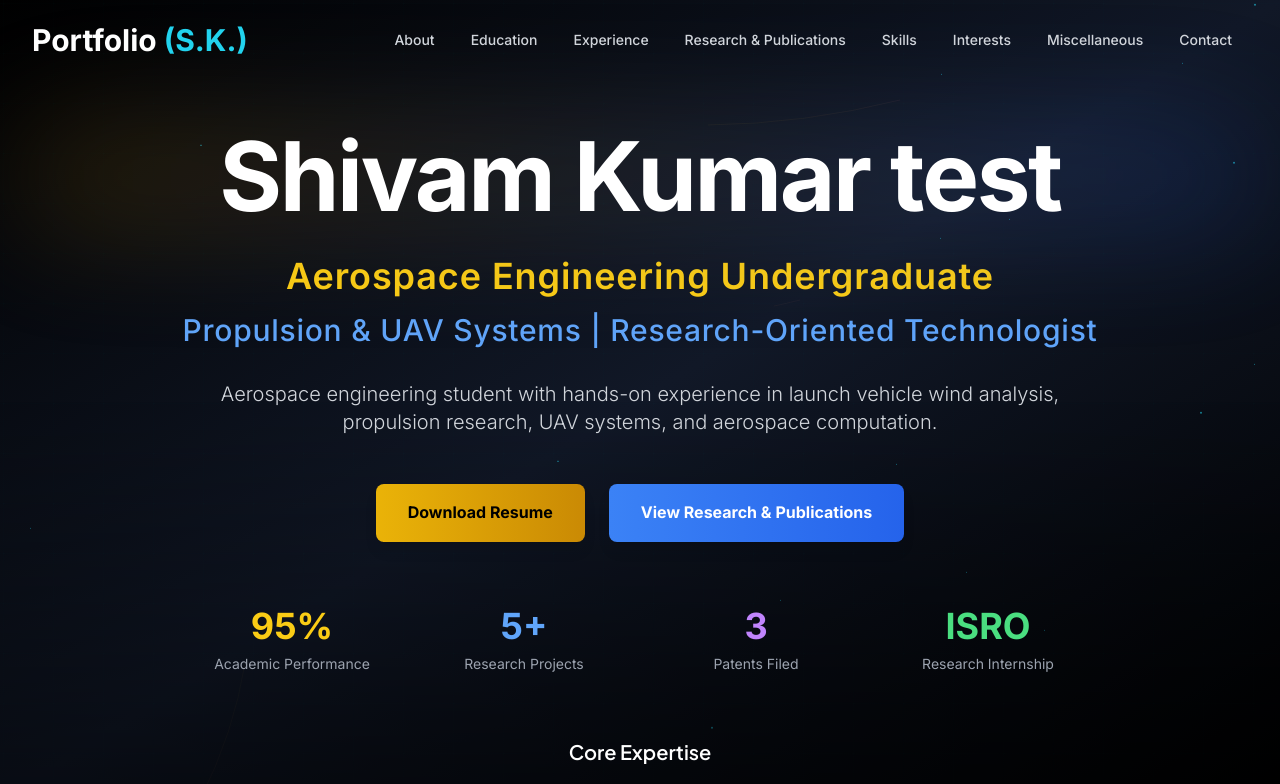
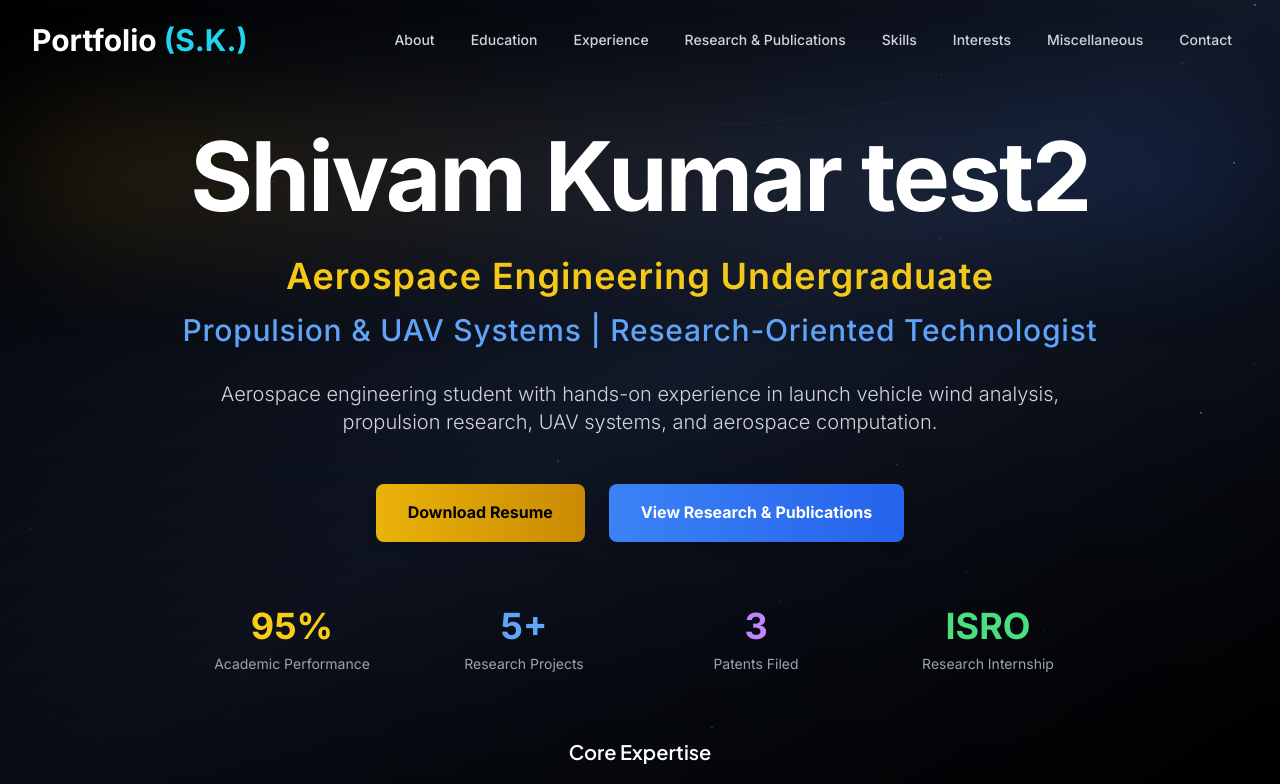
Before and after one commit to shivruti5658-afk/selfport, a React (Vite) app in the folder premium-portfolio/: page / in a window 1280 px wide. Shown: the top 784 px of the page. Built offline with nearby package versions, Linux system fonts and the light colour scheme.

Commit message:
Test Vercel auto-deployment - update name to test2

```diff
--- a/premium-portfolio/src/pages/HomePage.tsx
+++ b/premium-portfolio/src/pages/HomePage.tsx
@@ -31,7 +31,7 @@ const HomePage: React.FC = () => {
                 className="relative text-4xl sm:text-5xl md:text-6xl lg:text-8xl font-bold text-white leading-tight cursor-default tracking-tight mt-12"
                 delay={100}
               >
-                Shivam Kumar test
+                Shivam Kumar test2
               </AnimatedText>
             </motion.div>
 
```
Also changed, not shown: premium-portfolio/vercel.json (added).
